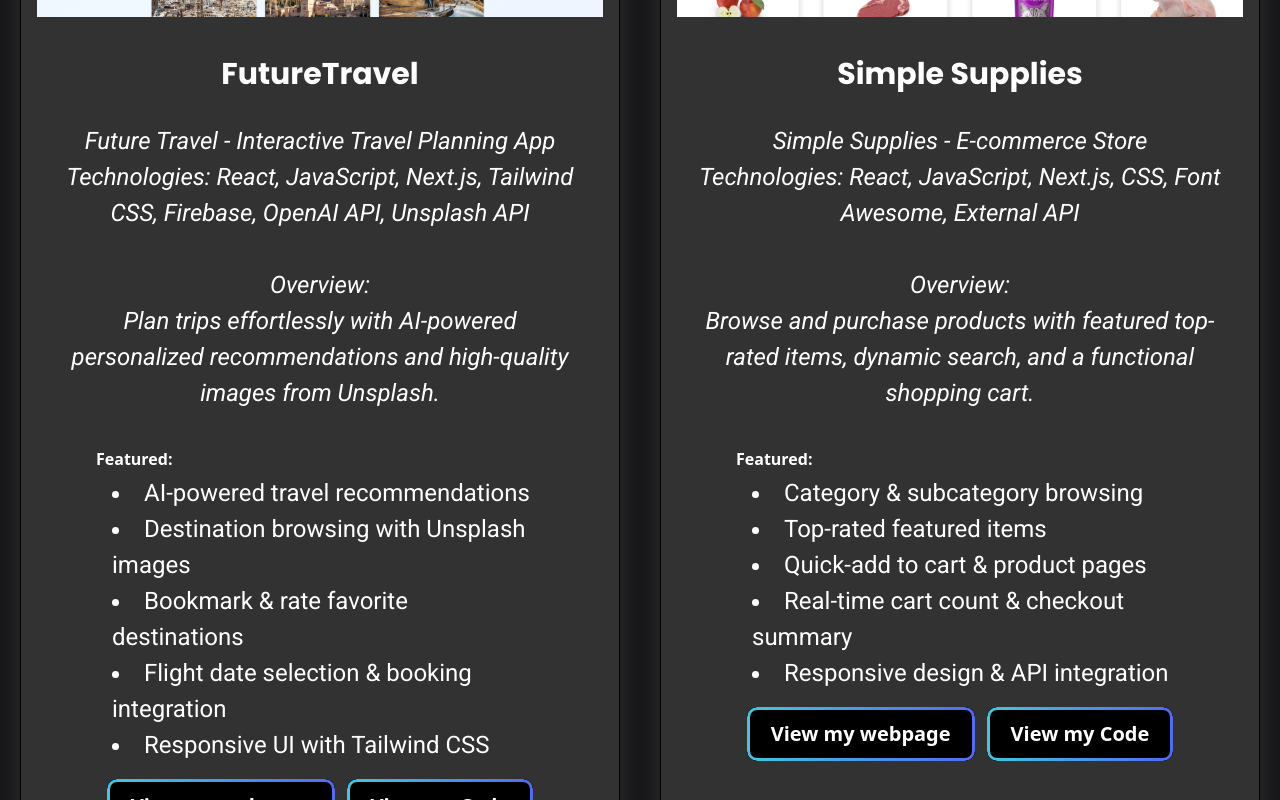
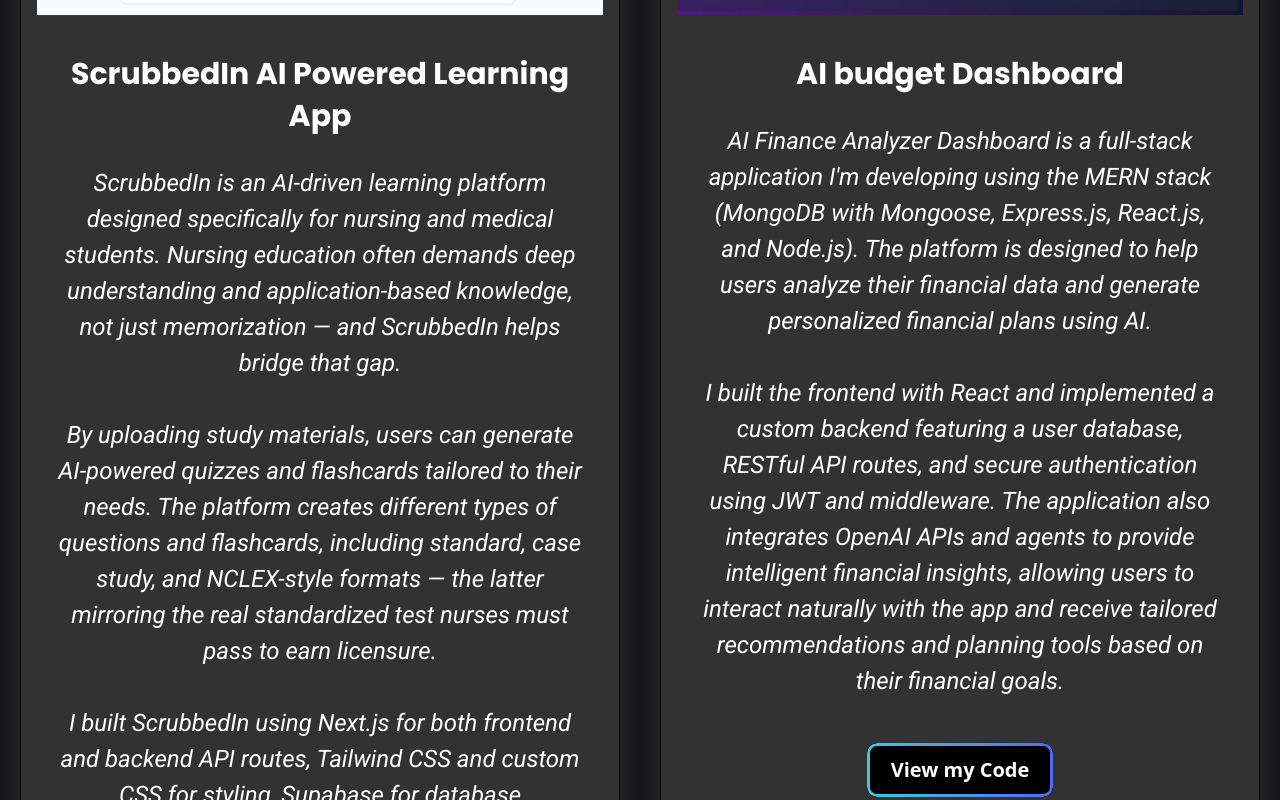
Before and after one commit to Ryanrod21/Ryan-Portfolio, a React (Vite) app: page / in a window 1280 px wide. Shown: the part 1040-1840 px from the top of the page. Built offline with nearby package versions, Linux system fonts and the light colour scheme.

Commit message:
new projects

```diff
--- a/src/data/PortfolioData.jsx
+++ b/src/data/PortfolioData.jsx
@@ -7,8 +7,50 @@
 import Porsche from '../assets/PorscheGT3.png';
 import store from '../assets/store.png';
 import travel from '../assets/travel.png';
+import study from '../assets/studyapp.png';
+import budget from '../assets/budget.png';
 
 const portfolioData = [
+  {
+    title: 'ScrubbedIn AI Powered Learning App',
+    description: `ScrubbedIn is an AI-driven learning platform designed specifically for nursing and medical students. Nursing education often demands deep understanding and application-based knowledge, not just memorization — and ScrubbedIn helps bridge that gap.
+
+By uploading study materials, users can generate AI-powered quizzes and flashcards tailored to their needs. The platform creates different types of questions and flashcards, including standard, case study, and NCLEX-style formats — the latter mirroring the real standardized test nurses must pass to earn licensure.
+
+I built ScrubbedIn using Next.js for both frontend and backend API routes, Tailwind CSS and custom CSS for styling, Supabase for database management (Postgres), and OpenAI for generating AI-based content. The project also integrates several libraries for text extraction and content generation, ensuring seamless and accurate processing of uploaded study materials.`,
+    // featured: [
+    //   'AI-powered travel recommendations',
+    //   'Destination browsing with Unsplash images',
+    //   'Bookmark & rate favorite destinations',
+    //   'Flight date selection & booking integration',
+    //   'Responsive UI with Tailwind CSS',
+    // ],
+    image: study,
+    industry: '',
+    imageBefore: '',
+    link: 'https://study-app-ai.vercel.app/auth/register',
+    // gitLink: 'https://github.com/Ryanrod21/travel-app.git',
+  },
+
+  {
+    title: 'AI budget Dashboard',
+    description: `AI Finance Analyzer Dashboard is a full-stack application I'm developing using the MERN stack (MongoDB with Mongoose, Express.js, React.js, and Node.js). The platform is designed to help users analyze their financial data and generate personalized financial plans using AI.
+
+I built the frontend with React and implemented a custom backend featuring a user database, RESTful API routes, and secure authentication using JWT and middleware. The application also integrates OpenAI APIs and agents to provide intelligent financial insights, allowing users to interact naturally with the app and receive tailored recommendations and planning tools based on their financial goals.`,
+    // featured: [
+    //   'AI-powered travel recommendations',
+    //   'Destination browsing with Unsplash images',
+    //   'Bookmark & rate favorite destinations',
+    //   'Flight date selection & booking integration',
+    //   'Responsive UI with Tailwind CSS',
+    // ],
+    image: budget,
+    industry: '',
+    imageBefore: '',
+    // link: 'https://travel-app-azure-kappa.vercel.app/',
+    gitLink: 'https://github.com/TheRJRod/budget-AI',
+  },
+
   {
     title: 'FutureTravel',
     description: `Future Travel - Interactive Travel Planning App
--- a/src/sections/PortfolioSection.jsx
+++ b/src/sections/PortfolioSection.jsx
@@ -144,6 +144,7 @@
 
             {/* Link */}
             <div className="flex space-x-3 mt-4">
+              {port.link && (
                 <a
                   href={port.link}
                   className="primary-button px-4 py-2 bg-blue-500 rounded text-white hover:bg-blue-600 transition"
@@ -152,6 +153,7 @@
                 >
                   View my webpage
                 </a>
+              )}
 
               {port.gitLink && (
                 <a
```
Also changed, not shown: src/assets/budget.png (added), src/assets/studyapp.png (added). Lines whose indentation alone changed are shown as unchanged.
